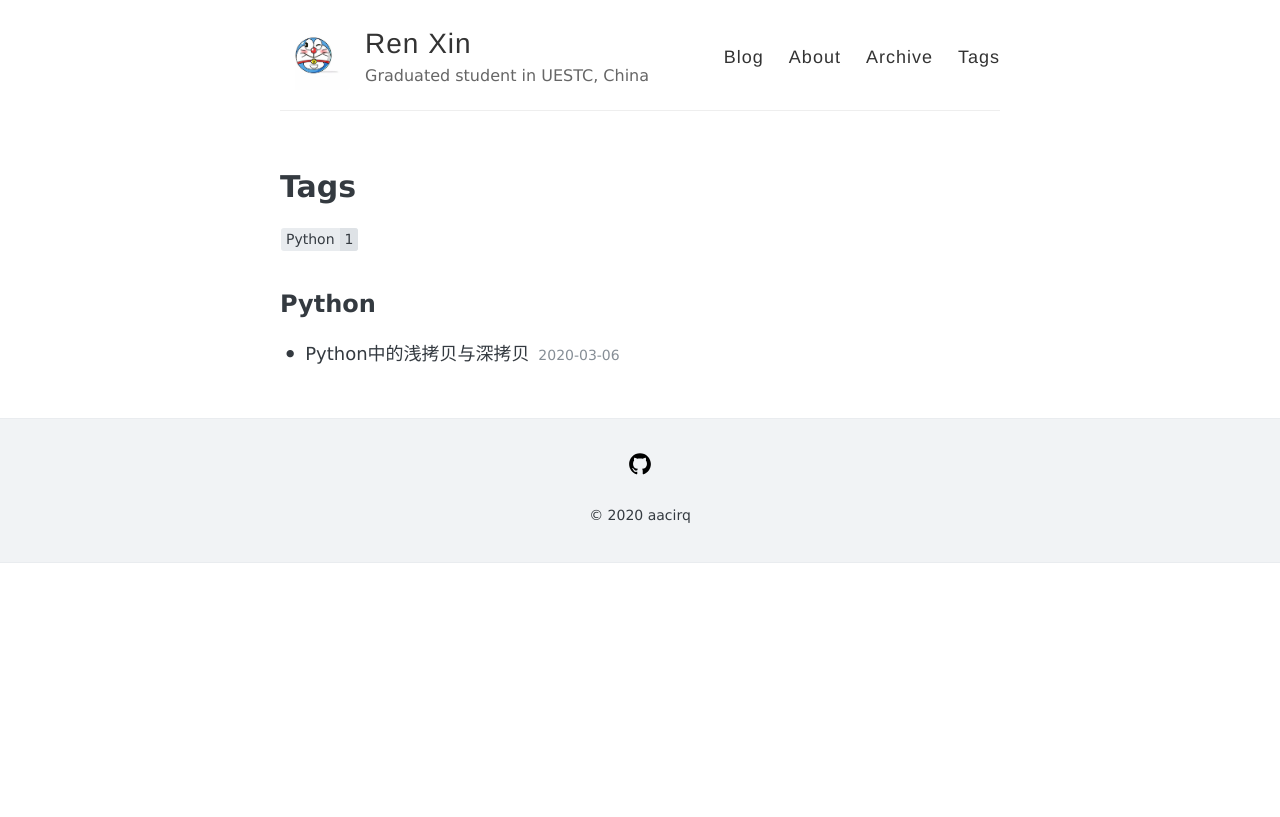
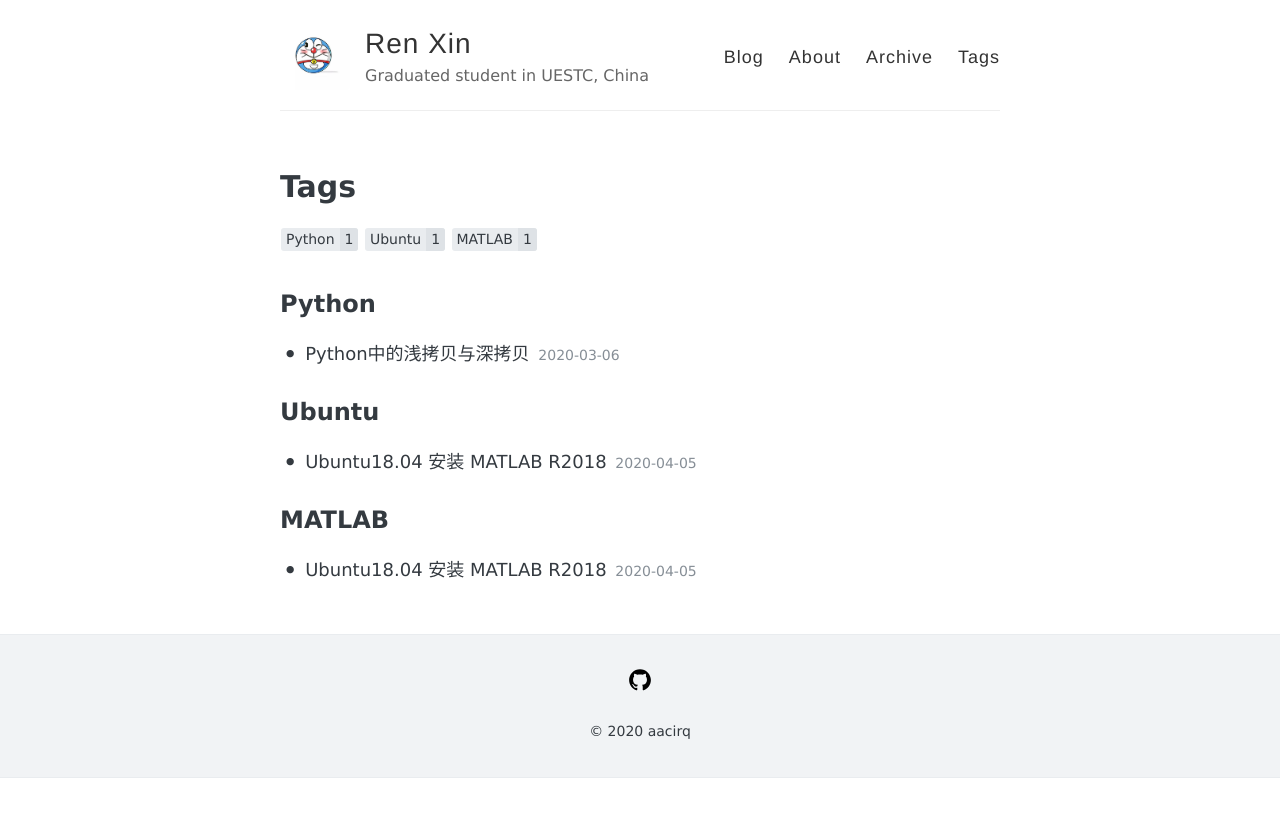
Before and after one commit to aacirq/aacirq.github.io, a Jekyll site: the page built from tags/index.html, in a window 1280 px wide. Shown: the top 817 px of the page. Built offline with Jekyll 4.4.1, drawn with Linux system fonts in a browser that asks for light colours; part of the change alters nothing that is shown.

Commit message:
add install_MATLABR2018_on_Ubuntu.md

````diff
--- /dev/null
+++ b/_posts/2020-04-05-Install_MATLABR2018_on_Ubuntu18.04.md
@@ -0,0 +1,103 @@
+---
+layout: post
+title: "Ubuntu18.04 安装 MATLAB R2018"
+tags: [Ubuntu, MATLAB]
+comments: true
+---
+
+MATLAB R2018有两个`iso`文件，叫`R2018a_glnxa64_dvd1.iso`和`R2018a_glnxa64_dvd2.iso`。
+
+## 安装
+
+假设这两个文件在`MATLAB_install`下。
+
+首先，终端进入`MATLAB_install`文件夹下，然后执行命令新建文件夹
+```shell
+$ mkdir matlab
+```
+
+然后，挂载`R2018a_glnxa64_dvd1.iso`到`matlab`文件夹下，命令
+
+```shell
+$ sudo mount -t auto -o loop R2018a_glnxa64_dvd1.iso matlab/
+```
+
+执行命令运行安装程序
+
+```shell
+$ sudo ./matlab/install
+```
+
+然后按照流程安装软件
+
+当安装到一半多的时候，会提示**弹出`dvd1`，挂载`dvd2`**，然后输入以下命令，挂载`dvd2`
+
+```shell
+$ sudo mount -t auto -o loop R2018a_glnxa64_dvd2.iso matlab/
+```
+
+然后按照界面提示继续安装。
+
+然后解除挂载，执行以下命令两次
+
+```shell
+$ sudo umount -l ./matlab/
+```
+
+
+## 激活
+
+首先运行`matlab`
+```
+$ sudo /usr/local/MATLAB/R2018a/matlab
+```
+
+即可进入激活界面，选择激活文件-`license_standalone.lic`
+
+然后复制文件
+
+```shell
+$ sudo cp -r <crack_folder>/R2018a /usr/local/MATLAB/
+```
+
+这样就可以通过命令行运行`matlab`了。
+
+
+## 运行
+
+### 方法一：快捷命令行
+
+首先，可以建立链接，以后直接在命令行输入`matlab`即可运行，命令为
+```shell
+$ sudo ln -s /usr/local/MATLAB/R2017a/bin/matlab  /usr/local/bin/matlab
+```
+
+### 方法二：建立快捷图标
+然后，可以建立快捷图标
+
+```shell
+$ touch /usr/share/applications/MATLAB.desktop
+```
+用编辑器打开`MATLAB.desktop`文件（注意要用`sudo`）
+输入以下内容
+```
+[Desktop Entry]
+
+Name = matlab
+Exec=/usr/local/MATLAB/R2018a/bin/matlab -desktop %F
+Icon=/usr/local/MATLAB/R2018a/toolbox/shared/dastudio/resources/MatlabIcon.png
+Encoding=UTF-8
+Comment=matlab
+StartupNotify=true
+Terminal=false
+Type=Application
+```
+
+需要注意的是，`Exec`后面是可执行文件的路径，`Icon`后面是图标的路径
+
+然后，需要更改`/home/renxin/.matlab`文件夹的权限，不然打开`MATLAB`后会提示`桌面配置保存失败`，命令为
+```shell
+sudo chmod 777 /home/renxin/.matlab -R
+```
+
+这样之后，就可以直接利用图标打开`MATLAB`了。
````
Also changed, not shown: _posts/2020-03-06-python_copy.md (line endings or trailing spaces).
